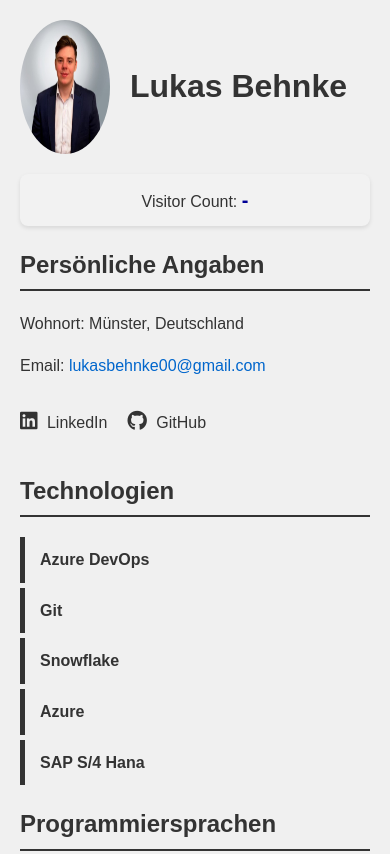
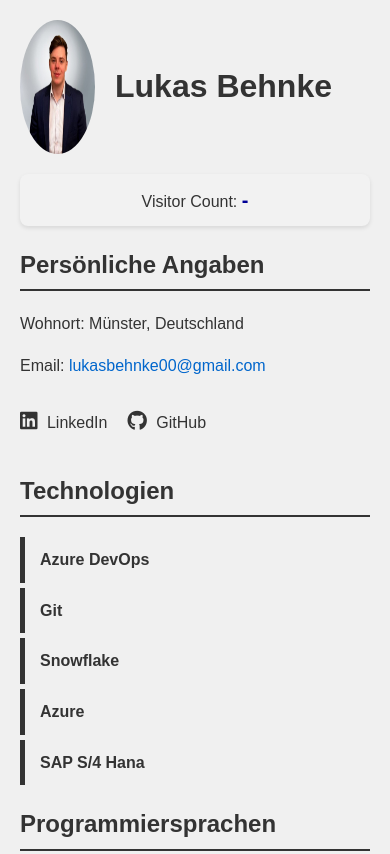
Before and after one commit to lukas-bhnk/cloud-resume-challenge-full, a plain HTML site: page frontend/web/index.html in a window 390 px wide. Shown: the top 854 px of the page. Drawn offline with Linux system fonts and the light colour scheme; no server answers.

Commit message:
changed width

```diff
--- a/frontend/web/style.css
+++ b/frontend/web/style.css
@@ -228,8 +228,8 @@ ul li:hover {
 }
 
 /* Sehr kleine Bildschirme (Smartphones) */
-@media screen and (max-width: 480px) {
+@media screen and (max-width: 540px) {
     .cv-photo {
-        width: 90px; /* Verkleinert das Bild auf sehr kleinen Bildschirmen */
+        width: 75px; /* Verkleinert das Bild auf sehr kleinen Bildschirmen */
     }
 }
```
